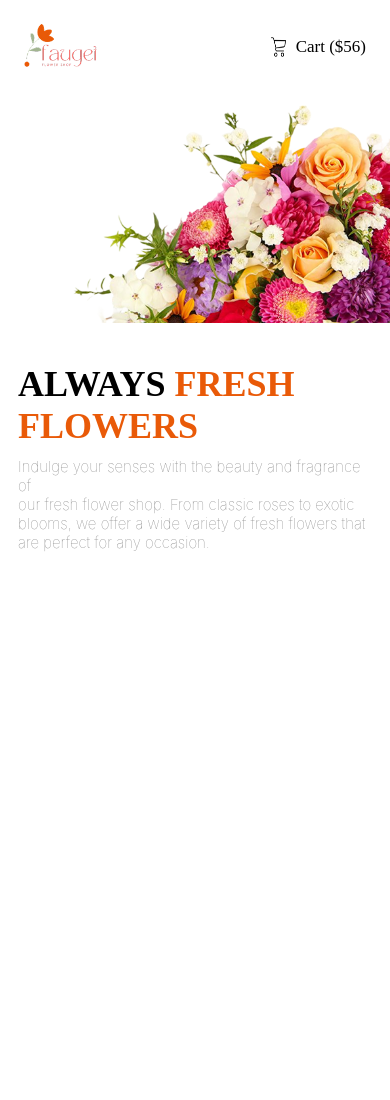
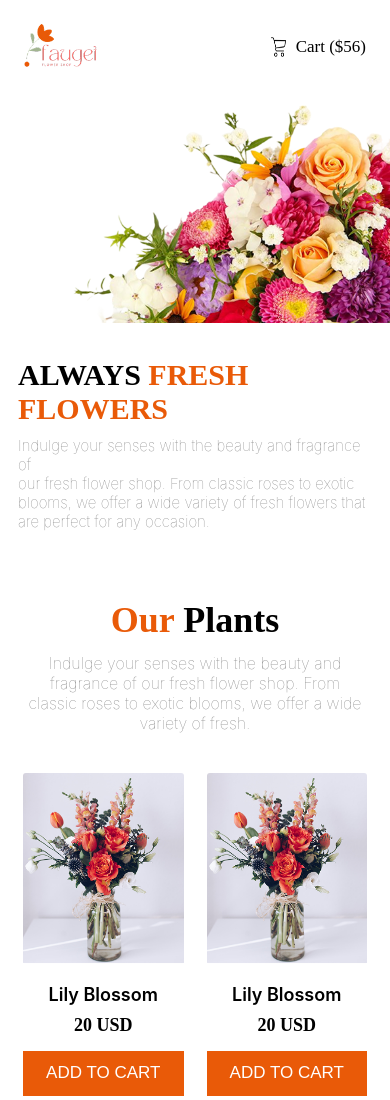
Before and after one commit to oyshe886/Flower, a plain HTML site: page index.html in a window 390 px wide. Shown: the top 1100 px of the page. Before the commit the page ends 844 px from the top, so only its background shows below. Drawn offline with Linux system fonts and the light colour scheme.

Commit message:
3rd Part done with responsive

```diff
--- a/Styles/flower.css
+++ b/Styles/flower.css
@@ -64,6 +64,87 @@
 .fresh{
     margin: 130px 150px;
 }
+/* Our Plants */
+.head-plant{
+    margin: 0;
+    padding: 0;
+    font-size: 50px;
+    font-weight: 700;
+    text-align: center;
+    margin-bottom: 16px;
+}
+.plants-sub{
+    font-size: 40px;
+    font-weight: 100;
+}
+.head-plant h2{
+    margin: 0;
+}
+.plants{
+      margin: 130px 150px;
+}
+.plant-sub{
+    color: rgba(0, 0, 0, 0.5);
+    font-size: 22px;
+    font-weight: 100;
+    text-align: center;
+    padding: 0 126px;
+    margin: 0;
+}
+.plant-grid {
+  margin-top: 50px;
+  display: grid;
+  grid-template-columns: repeat(4,1fr);
+  gap: 20px;
+}
+.lily{
+    font-size: 20px;
+    font-weight:600;
+    margin: 0;
+    margin-top: 15px;
+}
+.price{
+    font-weight: bold;
+    font-size: 22px;
+    margin: 0;
+    margin-top: 10px;
+    margin-bottom: 15px;
+}
+.plant-card {
+  background: #fff;
+  padding: 15px;
+  text-align: center;
+}
+
+.plant-card img {
+  max-width: 100%;
+  width: 270px;
+  height: 300px;
+  border-radius: 3px;
+}
+
+.btn {
+  background-color: #E95A08;
+  color: white;
+  border: none;
+  width: 100%;
+  height: 50px;
+  font-size: 16px;
+  font-weight: 500;
+  cursor: pointer;
+  transition: 0.3s;
+}
+
+.btn:hover {
+    background-color: purple;
+  transform: scale(1.03);
+}
+
+
+
+
+
+
 /* Responsive */
 @media screen and (max-width: 576px) {
    body {
@@ -113,8 +194,8 @@
   }
 
   .head {
-    margin-top: 20px;
-    font-size: 24px;
+    margin-top: 15px;
+    font-size: 20px;
     margin-bottom: 13px;
     padding: 10px;
   }
@@ -137,4 +218,54 @@
     display: block;
     /* object-fit: cover; */
   }
+/* plants section */
+.plants {
+    margin: 30px 0px;
+  }
+
+  .plant-sub {
+    padding: 0 20px;
+    font-size: 16px;
+  }
+
+  .plant-grid {
+    grid-template-columns: repeat(2, 1fr);
+    gap: 3px;
+    margin-top: 30px;
+    margin-right: 5px;
+    margin-left: 5px;
+  }
+
+  .plant-card {
+    padding: 10px;
+  }
+
+  .plant-card img {
+    width: 100%;
+    height: auto;
+    border-radius: 3px;
+  }
+
+  .btn {
+    font-size: 17px;
+    font-weight: 300;
+    height: 45px;
+  }
+
+  .lily {
+    font-size: 18px;
+  }
+
+  .price {
+    font-size: 18px;
+  }
+
+  .head-plant {
+    font-size: 36px;
+    margin-bottom: 12px;
+  }
+
+  .plants-sub {
+    font-size: 28px;
+  }
 }
--- a/index.html
+++ b/index.html
@@ -33,6 +33,70 @@
             </div>
             </div>
         </section>
+        <section class="plants">
+            <div class="our">
+            <h2 class="head-plant"><span style="color: rgba(233, 90, 8, 1);">Our </span>Plants</h2>
+            <p class="plant-sub ash inter-font">Indulge your senses with the beauty and fragrance of our fresh flower shop. From <br>classic roses to exotic blooms, we offer a wide variety of fresh.
+            </p>
+            </div>
+    <div class="plant-grid">
+    <div class="plant-card">
+      <img src="assets/sample-flower-image.png" alt="Lily Blossom">
+      <h3 class="inter-font lily">Lily Blossom</h3>
+      <p class="price"><strong>20 USD</strong></p>
+      <button class="btn">ADD TO CART</button>
+    </div>
+
+    <div class="plant-card">
+      <img src="assets/sample-flower-image.png" alt="Lily Blossom">
+      <h3 class="inter-font lily">Lily Blossom</h3>
+      <p class="price"><strong>20 USD</strong></p>
+      <button class="btn">ADD TO CART</button>
+    </div>
+
+    <div class="plant-card">
+      <img src="assets/sample-flower-image.png" alt="Lily Blossom">
+      <h3 class="inter-font lily">Lily Blossom</h3>
+      <p class="price"><strong>20 USD</strong></p>
+      <button class="btn">ADD TO CART</button>
+    </div>
+
+    <div class="plant-card">
+      <img src="assets/sample-flower-image.png" alt="Lily Blossom">
+      <h3 class="inter-font lily">Lily Blossom</h3>
+      <p class="price"><strong>20 USD</strong></p>
+      <button class="btn">ADD TO CART</button>
+    </div>
+
+    <div class="plant-card">
+      <img src="assets/sample-flower-image.png" alt="Lily Blossom">
+      <h3 class="inter-font lily">Lily Blossom</h3>
+      <p class="price"><strong>20 USD</strong></p>
+      <button class="btn">ADD TO CART</button>
+    </div>
+
+    <div class="plant-card">
+      <img src="assets/sample-flower-image.png" alt="Lily Blossom">
+      <h3 class="inter-font lily">Lily Blossom</h3>
+      <p class="price"><strong>20 USD</strong></p>
+      <button class="btn">ADD TO CART</button>
+    </div>
+
+    <div class="plant-card">
+      <img src="assets/sample-flower-image.png" alt="Lily Blossom">
+      <h3 class="inter-font lily">Lily Blossom</h3>
+      <p class="price"><strong>20 USD</strong></p>
+      <button class="btn">ADD TO CART</button>
+    </div>
+
+    <div class="plant-card">
+      <img src="assets/sample-flower-image.png" alt="Lily Blossom">
+      <h3 class="inter-font lily">Lily Blossom</h3>
+      <p class="price"><strong>20 USD</strong></p>
+      <button class="btn">ADD TO CART</button>
+    </div>
+  </div>
+        </section>
     </main>
 </body>
 </html>
```
